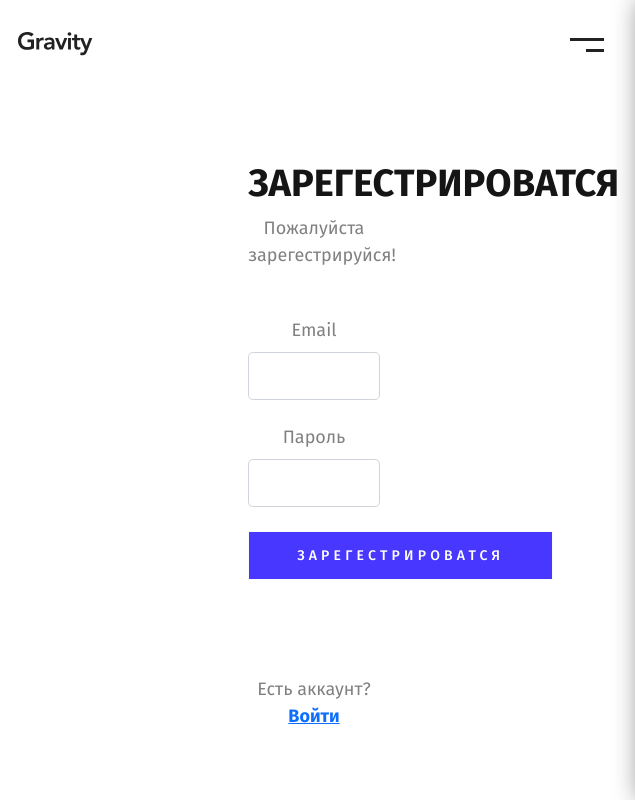
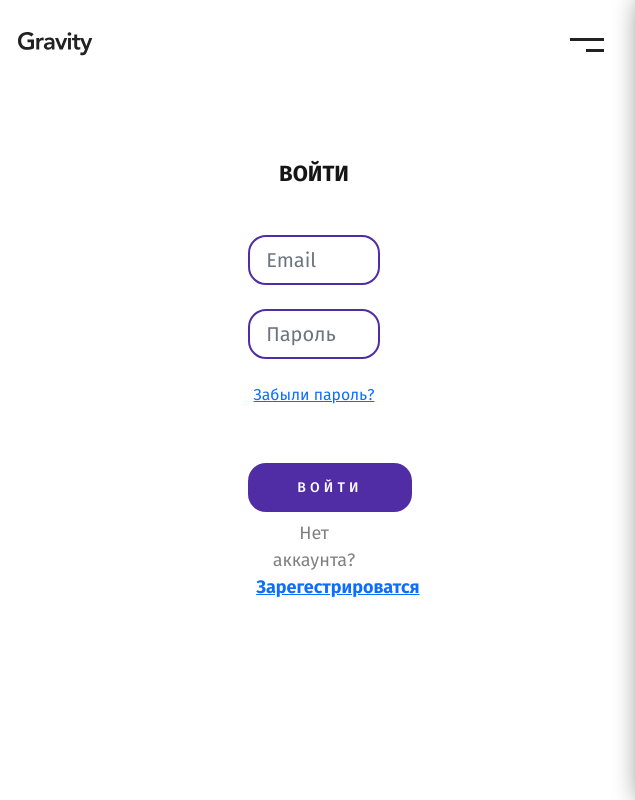
Before and after one commit to deisof/IT-FEST2022, a plain HTML site: page templates/registration.html in a window 1280 px wide. Shown: the full height of the page, 0-635 px from the left. Drawn offline with nearby package versions, Linux system fonts and the light colour scheme.

Commit message:
эххх

```diff
--- a/css/main.css
+++ b/css/main.css
@@ -399,3 +399,22 @@ h3 {
     border-top: 0;
     border-bottom: 0;
 }
+
+/* form */
+
+.form-control-lg {
+    border: #512DA5 solid 2px;
+    border-radius: 18px;
+}
+
+.button-purple {
+    border-radius: 18px;
+    background-color: #512DA5;
+}
+
+.button-purple:hover {
+    color: #512DA5;
+    border-radius: 18px;
+    border: 3px solid #512DA5;
+    background-color: #fff;
+}
--- a/templates/registration.html
+++ b/templates/registration.html
@@ -5,7 +5,7 @@
     <meta charset="UTF-8">
     <meta http-equiv="X-UA-Compatible" content="IE=edge">
     <meta name="viewport" content="width=device-width, initial-scale=1.0">
-    <title>Gravity | Регистрация</title>
+    <title>Gravity | Вход</title>
     <link rel="preconnect" href="https://fonts.googleapis.com">
     <link rel="preconnect" href="https://fonts.gstatic.com" crossorigin>
     <link href="https://fonts.googleapis.com/css2?family=Fira+Sans:wght@400;500;700&display=swap" rel="stylesheet">
@@ -60,33 +60,31 @@
 
                                           <div class="mb-md-5 mt-md-4 pb-5">
 
-                                            <h2 class="fw-bold mb-2 text-uppercase">Зарегестрироватся</h2>
-                                            <p class="mb-5">Пожалуйста зарегестрируйся!</p>
-
-                                            <div class="form-outline form-white mb-4">
-                                              <label class="form-label" for="typeEmailX">Email</label>
-                                              <input type="email" id="typeEmailX" class="form-control form-control-lg" />
-
-                                            </div>
-
-                                            <div class="form-outline form-white mb-4">
-                                                <label class="form-label" for="typePasswordX">Пароль</label>
-                                              <input type="password" id="typePasswordX" class="form-control form-control-lg" />
-
-                                            </div>
+                                            <h3 class="fw-bold mb-5 text-center text-uppercase">Войти</h3>
 
 
+                                            <div class="form-outline mb-4">
+                                                <input type="email" id="" class="form-control form-control-lg" placeholder="Email" />
 
-                                            <button class="btn btn-outline-light btn-lg px-5" type="submit">Зарегестрироватся</button>
+                                              </div>
 
+                                              <div class="form-outline form-white mb-4">
+                                                <input type="password" id="" class="form-control form-control-lg" placeholder="Пароль"/>
 
+                                              </div>
+
+                                            <p class="small mb-5 pb-lg-2"><a class="text-50" href="#!">Забыли пароль?</a></p>
+
+                                            <button class="btn button-purple px-5" type="submit">Войти</button>
+
+                                            <div>
+                                                <p class="m-2">Нет аккаунта? <a href="registration.html" class="text-50 fw-bold">Зарегестрироватся</a>
+                                                </p>
+                                              </div>
 
                                           </div>
 
-                                          <div>
-                                            <p class="mb-0">Есть аккаунт? <a href="login.html" class="text-50 fw-bold">Войти</a>
-                                            </p>
-                                          </div>
+
 
                                         </div>
 
```
Also changed, not shown: templates/login.html (+14 -16 lines).
